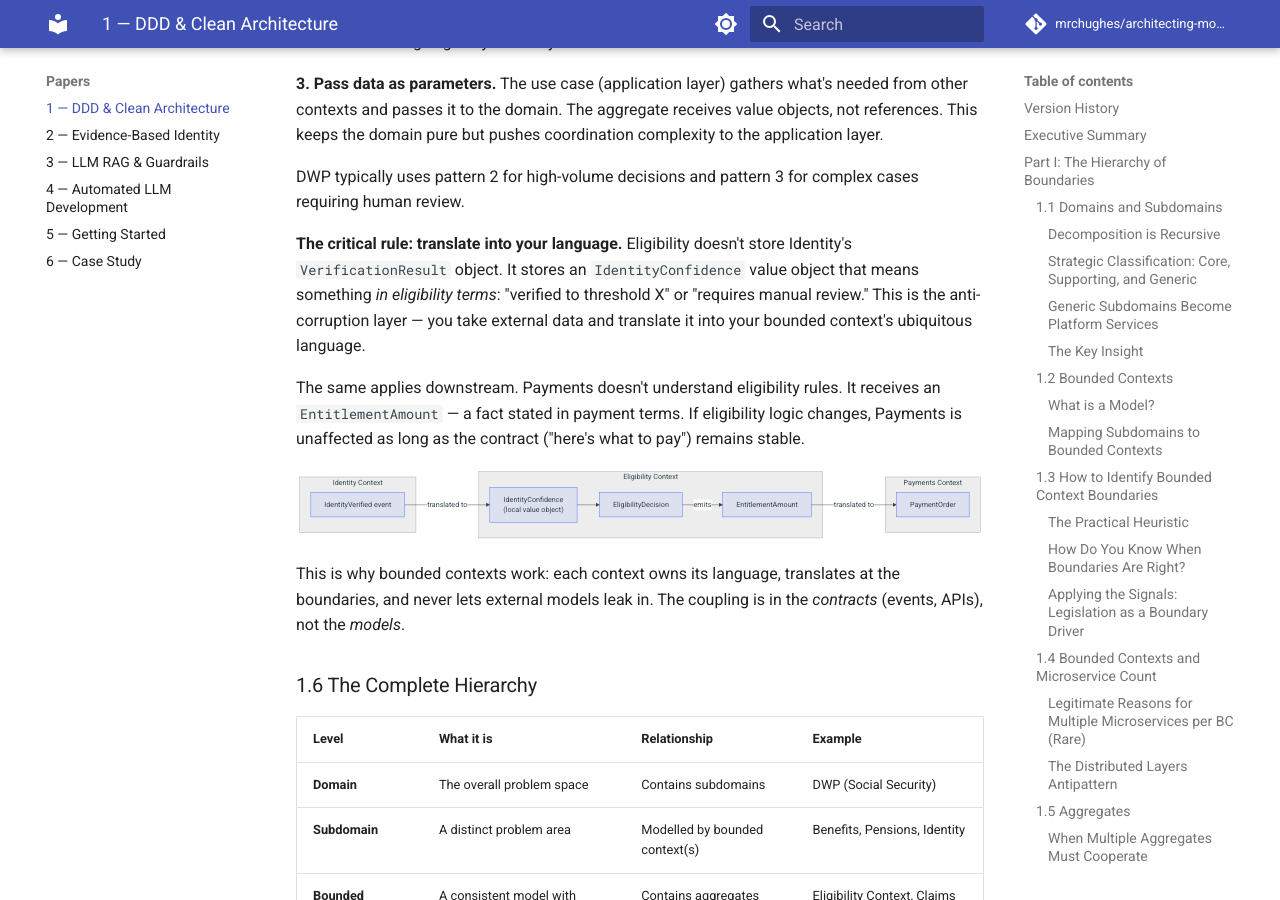
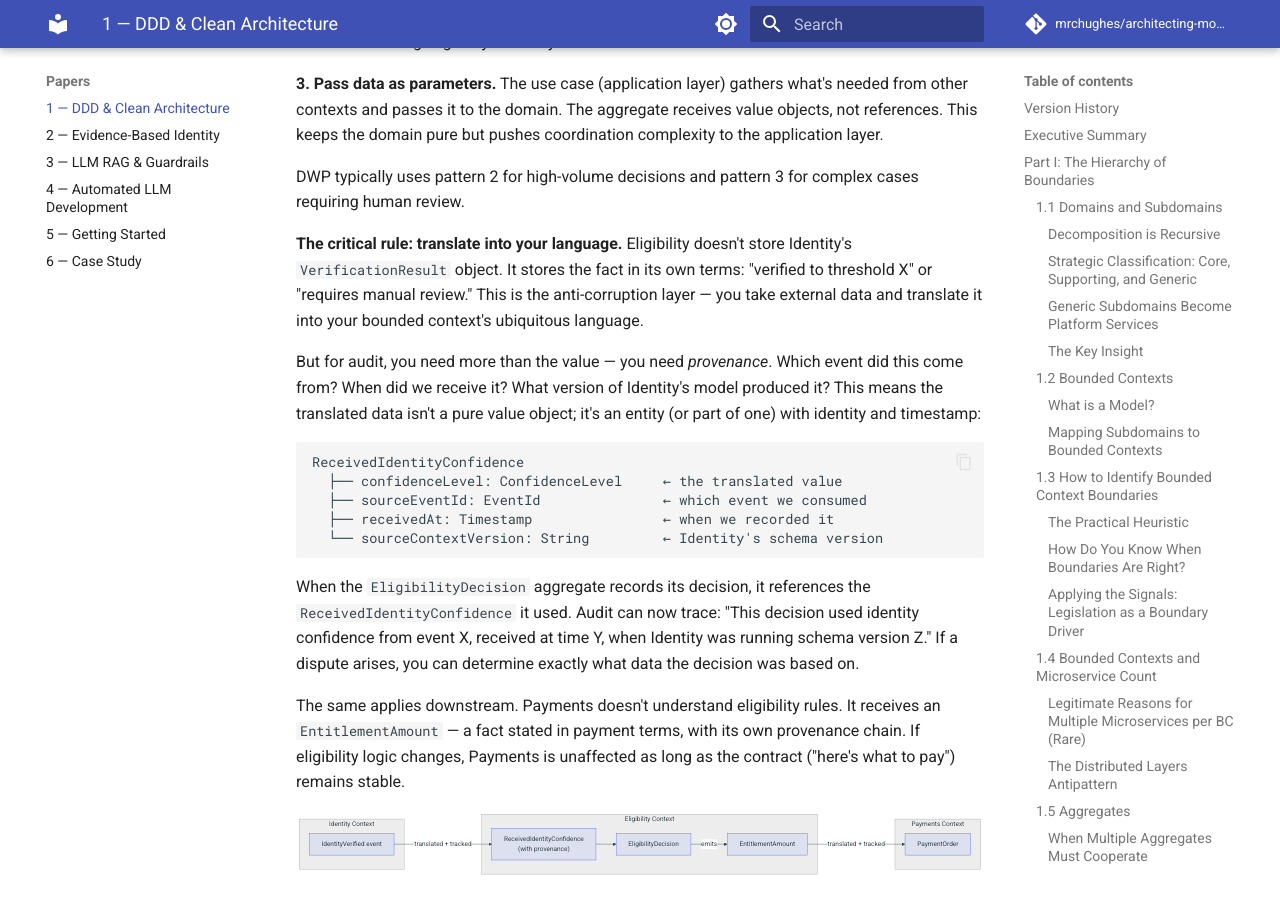
Before and after one commit to mrchughes/architecting-modern-government-services, an MkDocs documentation site: the page built from docs/Paper_1_DDD_Clean_Architecture.md, in a window 1280 px wide and 900 px high, scrolled down 15536 px. Built offline with MkDocs 1.6.1 and Material for MkDocs 9.7.7, drawn with Linux system fonts in a browser that asks for light colours; comment, search, counter and statistics services are not loaded.

Commit message:
Fix §1.5: external data needs provenance, not just value
- Can't be pure value object - need to audit which event, when, what version
- Added ReceivedIdentityConfidence entity structure with provenance fields
- Updated diagram to show 'translated + tracked' not just 'translated'
- Audit trail: 'decision used identity confidence from event X, received at time Y'

````diff
--- a/docs/Paper_1_DDD_Clean_Architecture.md
+++ b/docs/Paper_1_DDD_Clean_Architecture.md
@@ -414,9 +414,21 @@ These facts live in other bounded contexts. Eligibility doesn't own them. Three
 
 DWP typically uses pattern 2 for high-volume decisions and pattern 3 for complex cases requiring human review.
 
-**The critical rule: translate into your language.** Eligibility doesn't store Identity's `VerificationResult` object. It stores an `IdentityConfidence` value object that means something *in eligibility terms*: "verified to threshold X" or "requires manual review." This is the anti-corruption layer — you take external data and translate it into your bounded context's ubiquitous language.
+**The critical rule: translate into your language.** Eligibility doesn't store Identity's `VerificationResult` object. It stores the fact in its own terms: "verified to threshold X" or "requires manual review." This is the anti-corruption layer — you take external data and translate it into your bounded context's ubiquitous language.
 
-The same applies downstream. Payments doesn't understand eligibility rules. It receives an `EntitlementAmount` — a fact stated in payment terms. If eligibility logic changes, Payments is unaffected as long as the contract ("here's what to pay") remains stable.
+But for audit, you need more than the value — you need *provenance*. Which event did this come from? When did we receive it? What version of Identity's model produced it? This means the translated data isn't a pure value object; it's an entity (or part of one) with identity and timestamp:
+
+```
+ReceivedIdentityConfidence
+  ├── confidenceLevel: ConfidenceLevel     ← the translated value
+  ├── sourceEventId: EventId               ← which event we consumed
+  ├── receivedAt: Timestamp                ← when we recorded it
+  └── sourceContextVersion: String         ← Identity's schema version
+```
+
+When the `EligibilityDecision` aggregate records its decision, it references the `ReceivedIdentityConfidence` it used. Audit can now trace: "This decision used identity confidence from event X, received at time Y, when Identity was running schema version Z." If a dispute arises, you can determine exactly what data the decision was based on.
+
+The same applies downstream. Payments doesn't understand eligibility rules. It receives an `EntitlementAmount` — a fact stated in payment terms, with its own provenance chain. If eligibility logic changes, Payments is unaffected as long as the contract ("here's what to pay") remains stable.
 
 ```mermaid
 flowchart LR
@@ -425,7 +437,7 @@ flowchart LR
     end
 
     subgraph Eligibility["Eligibility Context"]
-        IC["IdentityConfidence\n(local value object)"]
+        IC["ReceivedIdentityConfidence\n(with provenance)"]
         ED["EligibilityDecision"]
         EA["EntitlementAmount"]
     end
````
Also changed, not shown: other parts of docs/Paper_1_DDD_Clean_Architecture.md (+2 -2 lines), Paper_1_DDD_Clean_Architecture.md (+17 -5 lines).
